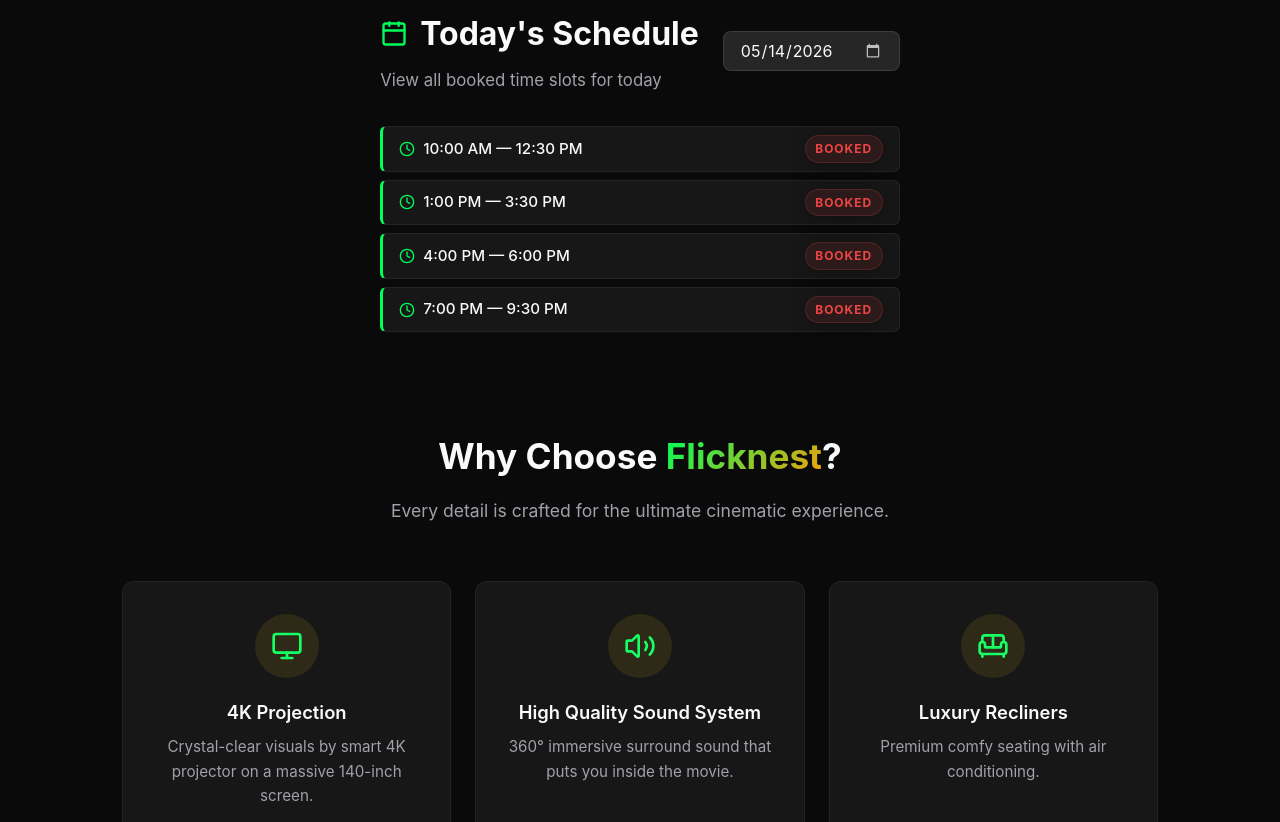
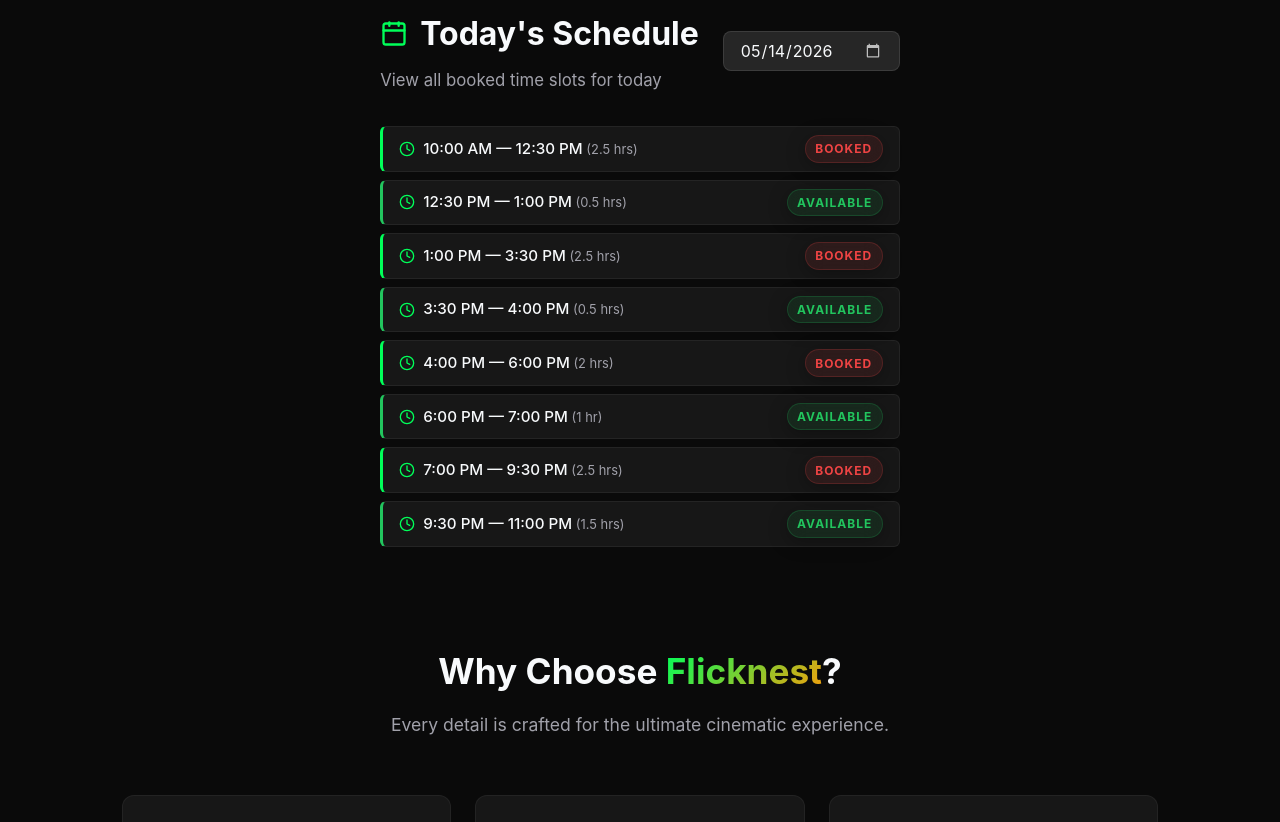
Before and after one commit to sakunakavinda/flicknest, a React (Vite) app: page / in a window 1280 px wide. Shown: the part 840-1662 px from the top of the page. Built offline with nearby package versions, Linux system fonts and the light colour scheme.

Commit message:
feat: implement dynamic calculation and display of free schedule slots with status badges

```diff
--- a/src/components/Availability.jsx
+++ b/src/components/Availability.jsx
@@ -6,7 +6,7 @@
   // Lesson: This is React State!
   // 'isAvailable' is the variable holding the current status.
   // 'setIsAvailable' is the function we use to change it.
-  const [isAvailable, setIsAvailable] = useState(true);
+  const [isAvailable, setIsAvailable] = useState(false);
 
   // This is a dummy end time. Later we will fetch this from the database.
   const busyEndTime = "10:30 PM";
@@ -17,12 +17,12 @@
       {isAvailable ? (
         <div className="status-badge available">
           <CheckCircle2 size={20} />
-          <span>Open for Booking</span>
+          <span>Currently free</span>
         </div>
       ) : (
         <div className="status-badge busy">
           <Clock size={20} />
-          <span>Busy till {busyEndTime}</span>
+          <span>Theater busy. Place a booking</span>
         </div>
       )}
 
--- a/src/components/Schedule.css
+++ b/src/components/Schedule.css
@@ -112,6 +112,12 @@
   font-size: 0.95rem;
 }
 
+.duration-text {
+  color: var(--text-secondary);
+  font-size: 0.85em;
+  font-weight: 400;
+}
+
 .booking-icon {
   color: var(--accent-gold);
 }
@@ -123,15 +129,33 @@
 }
 
 .status-badge {
-  background: rgba(239, 68, 68, 0.1);
-  color: #ef4444;
   padding: 0.2rem 0.6rem;
   border-radius: 50px;
   font-size: 0.75rem;
   font-weight: 700;
   text-transform: uppercase;
   letter-spacing: 1px;
+}
+
+.status-badge.booked {
+  background: rgba(239, 68, 68, 0.1);
+  color: #ef4444;
   border: 1px solid rgba(239, 68, 68, 0.2);
+}
+
+.status-badge.available {
+  background: rgba(34, 197, 94, 0.1);
+  color: #22c55e;
+  border: 1px solid rgba(34, 197, 94, 0.2);
+}
+
+.booking-card.free-slot {
+  border-left: 3px solid #22c55e;
+}
+
+.booking-card.free-slot:hover {
+  border-color: rgba(34, 197, 94, 0.15);
+  border-left: 4px solid #22c55e;
 }
 
 /* --- Responsive --- */
--- a/src/components/Schedule.jsx
+++ b/src/components/Schedule.jsx
@@ -45,6 +45,67 @@
 
   const currentBookings = getBookingsForDate(selectedDate);
 
+  const parseTime = (timeStr) => {
+    const [time, modifier] = timeStr.split(' ');
+    let [hours, minutes] = time.split(':');
+    if (hours === '12') hours = '00';
+    if (modifier === 'PM') hours = parseInt(hours, 10) + 12;
+    return parseInt(hours, 10) * 60 + parseInt(minutes, 10);
+  };
+
+  const formatTime = (minutes) => {
+    const h = Math.floor(minutes / 60);
+    const m = minutes % 60;
+    const ampm = h >= 12 ? 'PM' : 'AM';
+    const displayH = h % 12 || 12;
+    const displayM = m < 10 ? `0${m}` : m;
+    return `${displayH}:${displayM} ${ampm}`;
+  };
+
+  const getFreeSlots = (bookings) => {
+    const openTime = 10 * 60; // 10:00 AM
+    const closeTime = 23 * 60; // 11:00 PM
+
+    const sortedBookings = [...bookings].sort((a, b) => parseTime(a.startTime) - parseTime(b.startTime));
+    const freeSlots = [];
+    let currentTime = openTime;
+
+    sortedBookings.forEach(booking => {
+      const bookStart = parseTime(booking.startTime);
+      const bookEnd = parseTime(booking.endTime);
+
+      if (bookStart > currentTime) {
+        freeSlots.push({
+          id: `free-${currentTime}`,
+          startTime: formatTime(currentTime),
+          endTime: formatTime(bookStart),
+          isFree: true
+        });
+      }
+      currentTime = Math.max(currentTime, bookEnd);
+    });
+
+    if (currentTime < closeTime) {
+      freeSlots.push({
+        id: `free-${currentTime}`,
+        startTime: formatTime(currentTime),
+        endTime: formatTime(closeTime),
+        isFree: true
+      });
+    }
+
+    return freeSlots;
+  };
+
+  const freeSlots = getFreeSlots(currentBookings);
+  const allSlots = [...currentBookings.map(b => ({ ...b, isFree: false })), ...freeSlots]
+    .sort((a, b) => parseTime(a.startTime) - parseTime(b.startTime))
+    .map(slot => {
+      const durationHours = (parseTime(slot.endTime) - parseTime(slot.startTime)) / 60;
+      const formattedDuration = Number.isInteger(durationHours) ? durationHours : durationHours.toFixed(1);
+      return { ...slot, durationStr: `${formattedDuration} hr${durationHours !== 1 ? 's' : ''}` };
+    });
+
   return (
     <section className="schedule-section" id="schedule">
       <div className="schedule-top">
@@ -76,18 +137,21 @@
         to LOOP through the array and generate a card for EACH booking.
       */}
       <div className="schedule-list">
-        {currentBookings.map((booking) => (
-          <div className="booking-card" key={booking.id}>
-            {/*
-              The "key" prop is required by React when rendering lists.
-              It helps React efficiently track which items changed.
-            */}
+        {allSlots.map((slot) => (
+          <div className={`booking-card ${slot.isFree ? 'free-slot' : ''}`} key={slot.id}>
             <div className="booking-time">
               <Clock size={16} className="booking-icon" />
-              <span>{booking.startTime} — {booking.endTime}</span>
+              <span>
+                {slot.startTime} — {slot.endTime}
+                <span className="duration-text"> ({slot.durationStr})</span>
+              </span>
             </div>
             <div className="booking-status">
-              <span className="status-badge">Booked</span>
+              {slot.isFree ? (
+                <span className="status-badge available">Available</span>
+              ) : (
+                <span className="status-badge booked">Booked</span>
+              )}
             </div>
           </div>
         ))}
```
